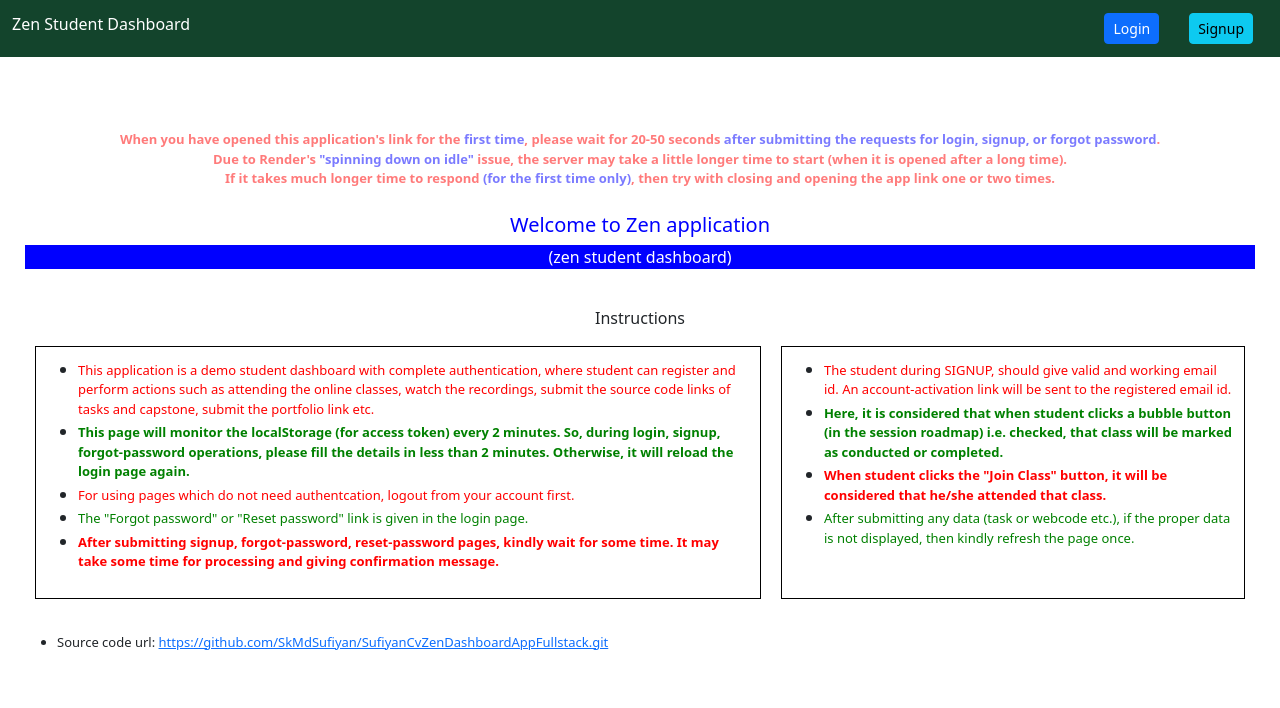
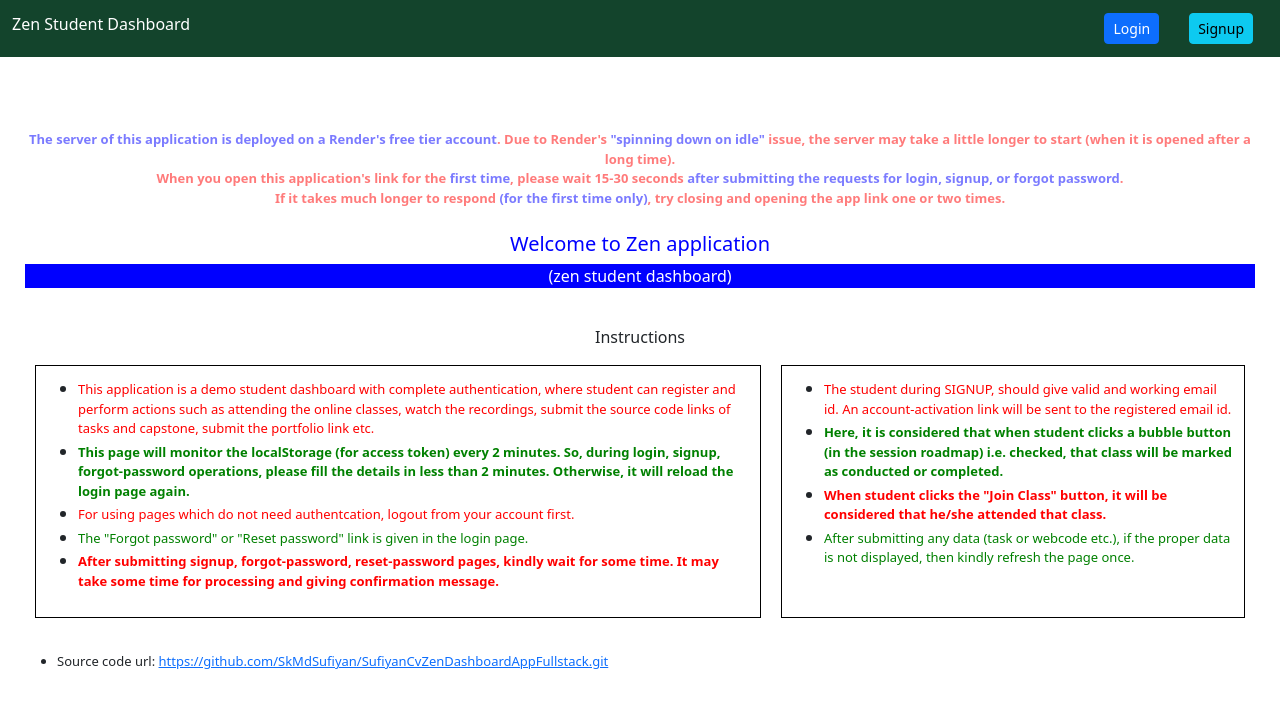
Before and after one commit to SkMdSufiyan/SufiyanCvZenDashboardAppFullstack, a React (Create React App) app in the folder client/: page / in a window 1280 px wide. Shown: the top 708 px of the page. Built offline with nearby package versions, Linux system fonts and the light colour scheme; no server answers.

Commit message:
Update Home.js

```diff
--- a/client/src/components/Home.js
+++ b/client/src/components/Home.js
@@ -27,9 +27,9 @@ const Home = () => {
     </Navbar>
 
 
-    <p className='app-suggestion-p'>When you have opened this application's link for the <b style={{color : "blue"}}>first time</b>, please wait for 20-50 seconds <b style={{color : "blue"}}>after submitting the requests for login, signup, or forgot password</b>.</p>
-    <p className='app-suggestion-p'>Due to Render's <b style={{color : "blue"}}>"spinning down on idle"</b> issue, the server may take a little longer time to start (when it is opened after a long time). </p>
-    <p className='app-suggestion-p'>If it takes much longer time to respond <b style={{color : "blue"}}>(for the first time only)</b>, then try with closing and opening the app link one or two times.</p>
+    <p className='app-suggestion-p'><b style={{color : "blue"}}>The server of this application is deployed on a Render's free tier account</b>. Due to Render's <b style={{color : "blue"}}>"spinning down on idle"</b> issue, the server may take a little longer to start (when it is opened after a long time).</p>
+    <p className='app-suggestion-p'>When you open this application's link for the <b style={{color : "blue"}}>first time</b>, please wait 15-30 seconds <b style={{color : "blue"}}>after submitting the requests for login, signup, or forgot password</b>.</p>
+    <p className='app-suggestion-p'>If it takes much longer to respond <b style={{color : "blue"}}>(for the first time only)</b>, try closing and opening the app link one or two times.</p>
     <br />
 
         <h5 style={{color: "blue"}}>Welcome to Zen application </h5>
```
